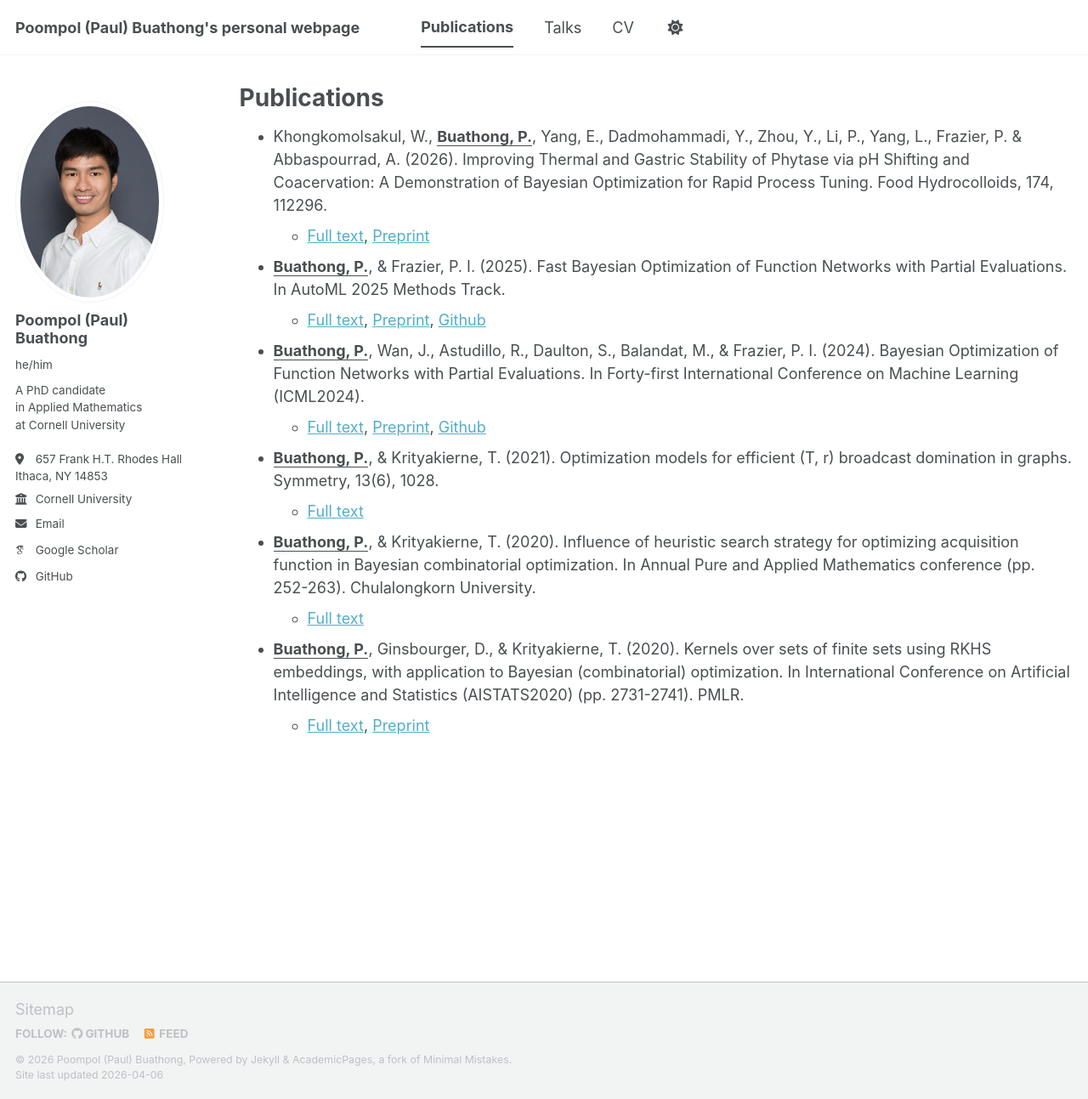
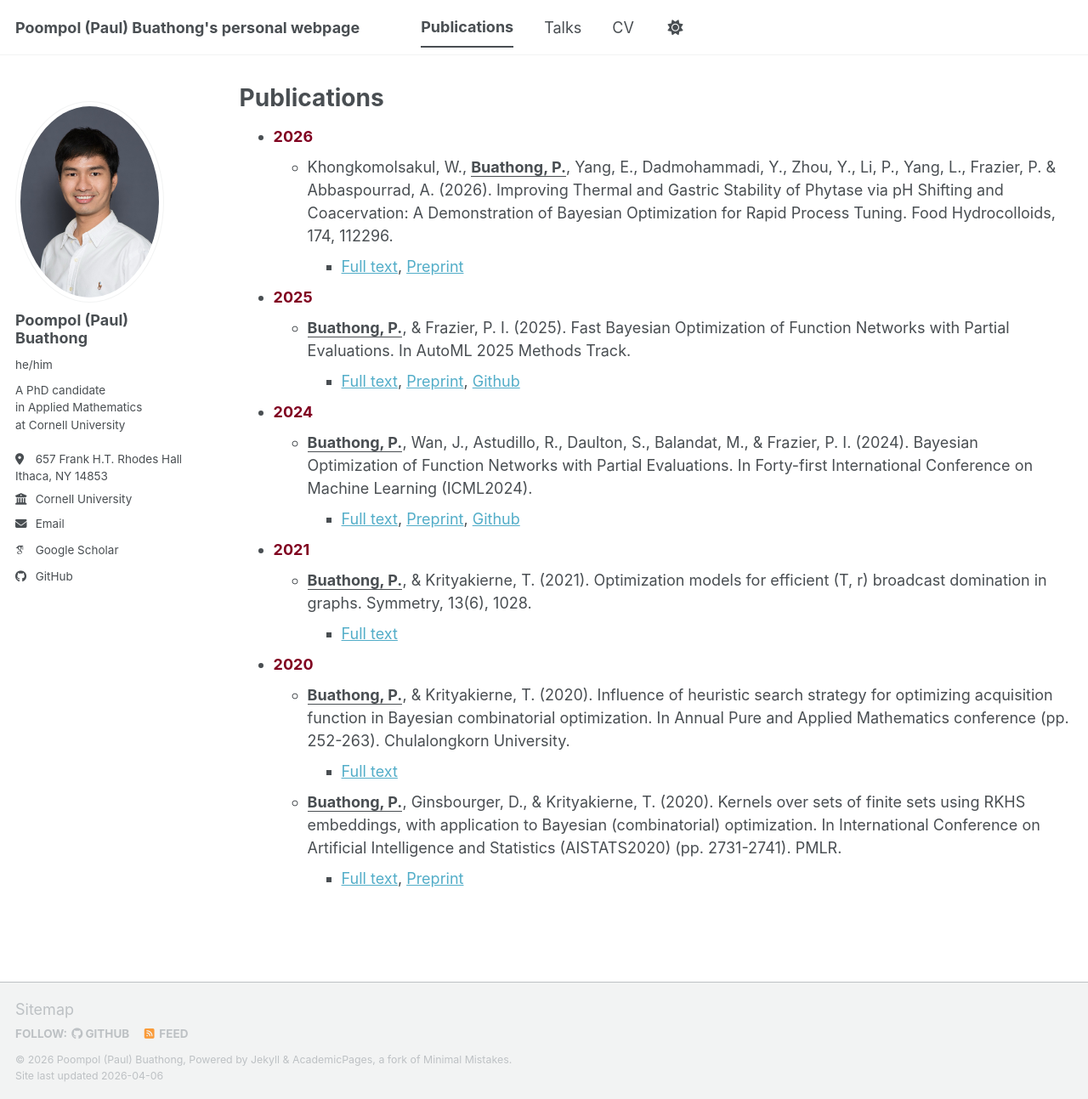
Before and after one commit to poompol/poompol.github.io, a Jekyll site: the page built from _pages/publications.md, in a window 1280 px wide and 1293 px high. Shown: the whole window at 85% size. Built offline with Jekyll 4.4.1, drawn with Linux system fonts in a browser that asks for light colours; some web fonts are replaced; a script bundle is joined from its source files by our own code; library files that are not in the unit come from our copies.

Commit message:
Format publication entries with year highlights

```diff
--- a/_pages/publications.md
+++ b/_pages/publications.md
@@ -6,23 +6,27 @@ author_profile: true
 redirect_from:
   - /publications
 ---
-
 {% include base_path %}
 
-* Khongkomolsakul, W., <strong><u>Buathong, P.</u></strong>, Yang, E., Dadmohammadi, Y., Zhou, Y., Li, P., Yang, L., Frazier, P. & Abbaspourrad, A. (2026). Improving Thermal and Gastric Stability of Phytase via pH Shifting and Coacervation: A Demonstration of Bayesian Optimization for Rapid Process Tuning. Food Hydrocolloids, 174, 112296.
-  * [Full text](https://www.sciencedirect.com/science/article/pii/S0268005X25012561), [Preprint](https://www.biorxiv.org/content/10.1101/2025.04.18.649602v1.abstract)
+* <strong style="color:#800020;">2026</strong>
+  * Khongkomolsakul, W., <strong><u>Buathong, P.</u></strong>, Yang, E., Dadmohammadi, Y., Zhou, Y., Li, P., Yang, L., Frazier, P. & Abbaspourrad, A. (2026). Improving Thermal and Gastric Stability of Phytase via pH Shifting and Coacervation: A Demonstration of Bayesian Optimization for Rapid Process Tuning. Food Hydrocolloids, 174, 112296.
+    * [Full text](https://www.sciencedirect.com/science/article/pii/S0268005X25012561), [Preprint](https://www.biorxiv.org/content/10.1101/2025.04.18.649602v1.abstract)
 
-* <strong><u>Buathong, P.</u></strong>, & Frazier, P. I. (2025). Fast Bayesian Optimization of Function Networks with Partial Evaluations. In AutoML 2025 Methods Track.
-  * [Full text](https://proceedings.mlr.press/v293/buathong25a.html), [Preprint](https://arxiv.org/abs/2506.11456), [Github](https://github.com/frazier-lab/partial_kgfn)
+* <strong style="color:#800020;">2025</strong>
+  * <strong><u>Buathong, P.</u></strong>, & Frazier, P. I. (2025). Fast Bayesian Optimization of Function Networks with Partial Evaluations. In AutoML 2025 Methods Track.
+    * [Full text](https://proceedings.mlr.press/v293/buathong25a.html), [Preprint](https://arxiv.org/abs/2506.11456), [Github](https://github.com/frazier-lab/partial_kgfn)
 
-* <strong><u>Buathong, P.</u></strong>, Wan, J., Astudillo, R., Daulton, S., Balandat, M., & Frazier, P. I. (2024). Bayesian Optimization of Function Networks with Partial Evaluations. In Forty-first International Conference on Machine Learning (ICML2024).
-  * [Full text](https://proceedings.mlr.press/v235/buathong24a.html), [Preprint](https://arxiv.org/abs/2311.02146), [Github](https://github.com/frazier-lab/partial_kgfn)
+* <strong style="color:#800020;">2024</strong>
+  * <strong><u>Buathong, P.</u></strong>, Wan, J., Astudillo, R., Daulton, S., Balandat, M., & Frazier, P. I. (2024). Bayesian Optimization of Function Networks with Partial Evaluations. In Forty-first International Conference on Machine Learning (ICML2024).
+    * [Full text](https://proceedings.mlr.press/v235/buathong24a.html), [Preprint](https://arxiv.org/abs/2311.02146), [Github](https://github.com/frazier-lab/partial_kgfn)
 
-* <strong><u>Buathong, P.</u></strong>, & Krityakierne, T. (2021). Optimization models for efficient (T, r) broadcast domination in graphs. Symmetry, 13(6), 1028.
-  * [Full text](https://www.mdpi.com/2073-8994/13/6/1028)
+* <strong style="color:#800020;">2021</strong>
+  * <strong><u>Buathong, P.</u></strong>, & Krityakierne, T. (2021). Optimization models for efficient (T, r) broadcast domination in graphs. Symmetry, 13(6), 1028.
+    * [Full text](https://www.mdpi.com/2073-8994/13/6/1028)
 
-* <strong><u>Buathong, P.</u></strong>, & Krityakierne, T. (2020). Influence of heuristic search strategy for optimizing acquisition function in Bayesian combinatorial optimization. In Annual Pure and Applied Mathematics conference (pp. 252-263). Chulalongkorn University.
-  * [Full text](https://drive.google.com/file/d/1YJDt4BXMR1pW32YW3j9ZGbhEmZ9aZ0Pa/view)
+* <strong style="color:#800020;">2020</strong>
+  * <strong><u>Buathong, P.</u></strong>, & Krityakierne, T. (2020). Influence of heuristic search strategy for optimizing acquisition function in Bayesian combinatorial optimization. In Annual Pure and Applied Mathematics conference (pp. 252-263). Chulalongkorn University.
+    * [Full text](https://drive.google.com/file/d/1YJDt4BXMR1pW32YW3j9ZGbhEmZ9aZ0Pa/view)
 
-* <strong><u>Buathong, P.</u></strong>, Ginsbourger, D., & Krityakierne, T. (2020). Kernels over sets of finite sets using RKHS embeddings, with application to Bayesian (combinatorial) optimization. In International Conference on Artificial Intelligence and Statistics (AISTATS2020) (pp. 2731-2741). PMLR.
-  * [Full text](https://proceedings.mlr.press/v108/buathong20a.html), [Preprint](https://arxiv.org/abs/1910.04086)
+  * <strong><u>Buathong, P.</u></strong>, Ginsbourger, D., & Krityakierne, T. (2020). Kernels over sets of finite sets using RKHS embeddings, with application to Bayesian (combinatorial) optimization. In International Conference on Artificial Intelligence and Statistics (AISTATS2020) (pp. 2731-2741). PMLR.
+    * [Full text](https://proceedings.mlr.press/v108/buathong20a.html), [Preprint](https://arxiv.org/abs/1910.04086)
```
